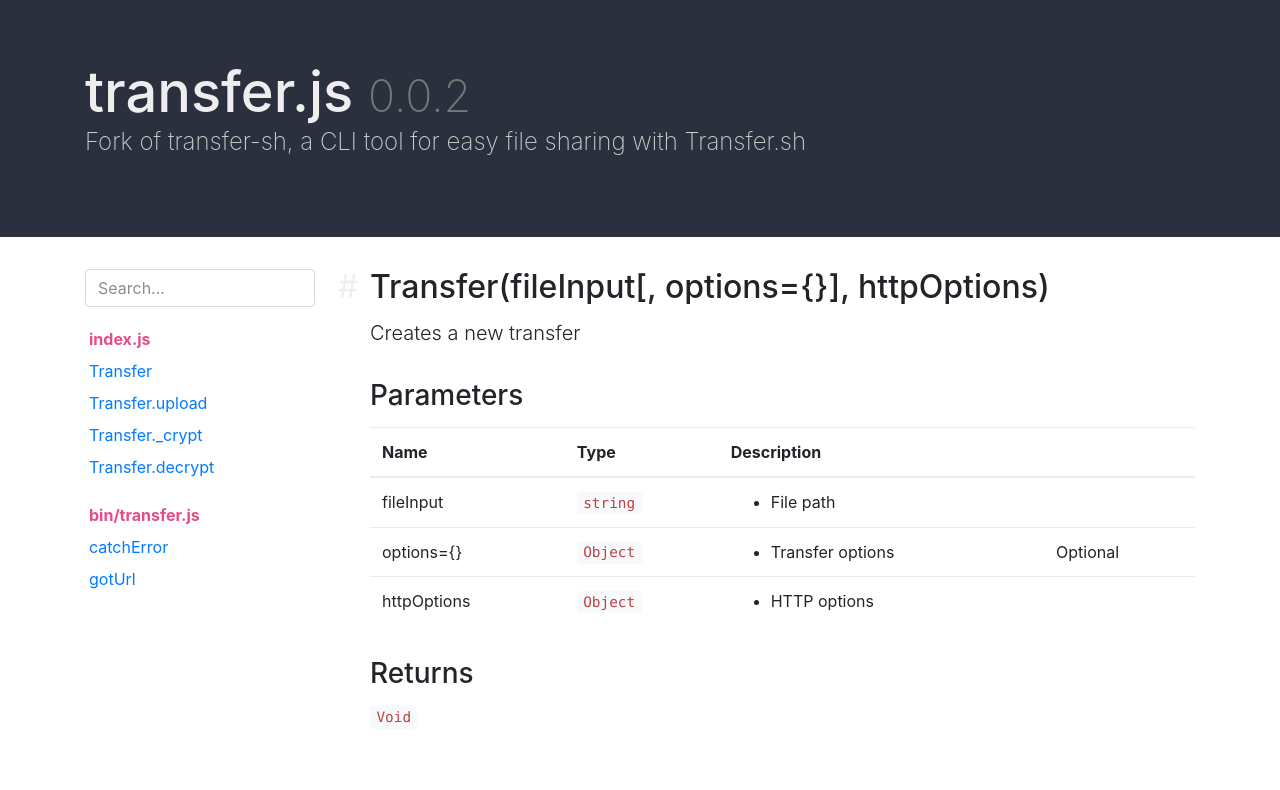
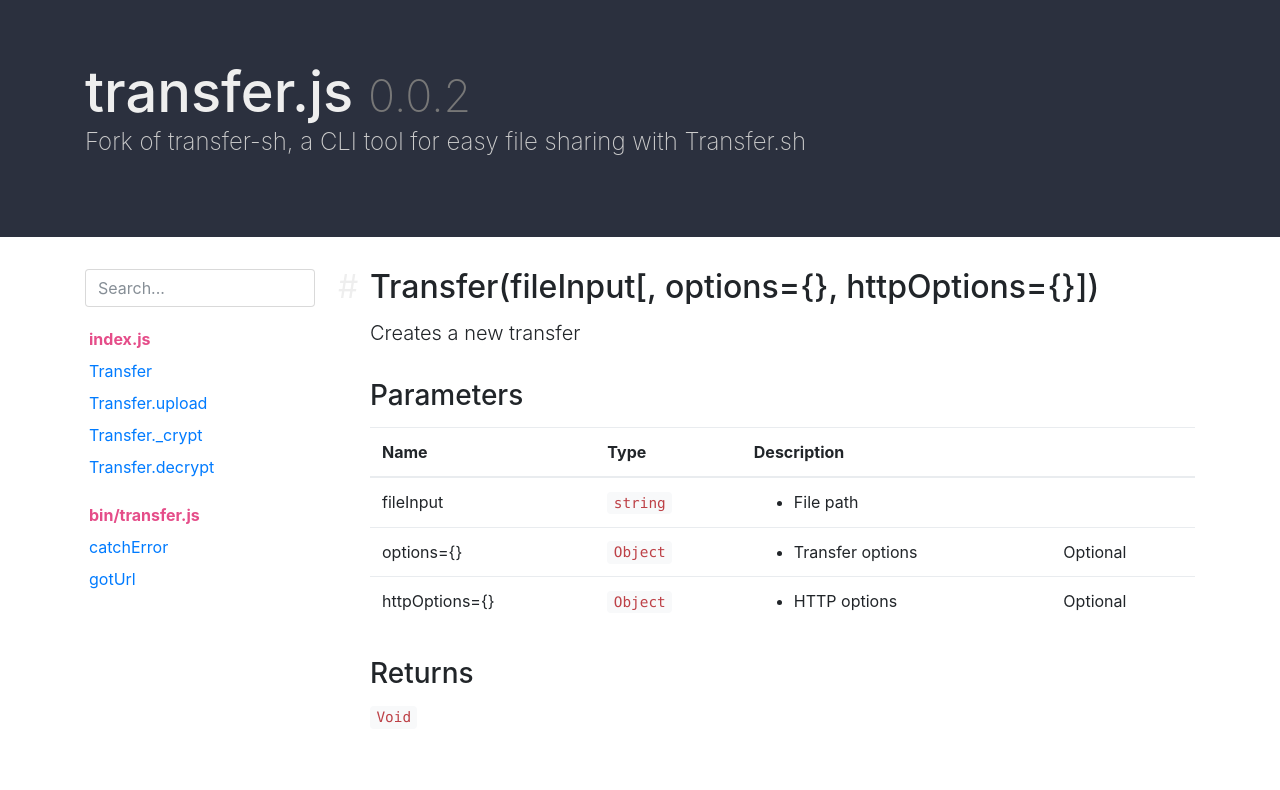
Before and after one commit to ObserverOfTime/transfer.js, a website: page docs/index.html in a window 1280 px wide. Shown: the top 790 px of the page. Drawn offline with nearby package versions, Linux system fonts and the light colour scheme.

Commit message:
Add travis

```diff
--- a/docs/index.html
+++ b/docs/index.html
@@ -249,7 +249,7 @@
 
                         <h2 id="index.js-transfer">
                             <a href="#index.js-transfer" class="permalink">#</a>
-                            <span class="method-name" title="Transfer(fileInput[, options&#x3D;{}], httpOptions)">Transfer(fileInput[, options&#x3D;{}], httpOptions)</span>
+                            <span class="method-name" title="Transfer(fileInput[, options&#x3D;{}, httpOptions&#x3D;{}])">Transfer(fileInput[, options&#x3D;{}, httpOptions&#x3D;{}])</span>
                         </h2>
 
                         <div class="description lead">
@@ -303,7 +303,7 @@
                                         </td>
                                     </tr>
                                     <tr>
-                                        <td>httpOptions</td>
+                                        <td>httpOptions&#x3D;{}</td>
                                         <td>
                                             <code>Object</code>
                                         </td>
@@ -312,6 +312,7 @@
 </ul>
 </td>
                                         <td>
+                                                <span class="tag tag-default">Optional</span>
                                         </td>
                                     </tr>
                                     </tbody>
--- a/index.js
+++ b/index.js
@@ -18,9 +18,9 @@
  * @class
  * @param {string} fileInput - File path
  * @param {Object} [options={}] - Transfer options
- * @param {Object} httpOptions - HTTP options
+ * @param {Object} [httpOptions={}] - HTTP options
  */
-function Transfer(fileInput, options={}, httpOptions) {
+function Transfer(fileInput, options={}, httpOptions={}) {
   if (!fileInput) throw Error('File input required');
   const algorithm = 'aes-256-cbc';
   this.fileInput = fileInput;
--- a/package.json
+++ b/package.json
@@ -9,7 +9,8 @@
   },
   "scripts": {
     "gen-docs": "./node_modules/.bin/doxdox {.,bin}/*.js -l Bootstrap -o docs/index.html",
-    "lint": "./node_modules/.bin/eslint {.,bin}/*.js"
+    "lint": "./node_modules/.bin/eslint {.,bin}/*.js",
+    "test": "echo 'No tests available' && exit 0"
   },
   "repository": "git+https://github.com/ObserverOfTime/transfer.js.git",
   "keywords": [
```
Also changed, not shown: .travis.yml (added), README.md, 3 other files.
